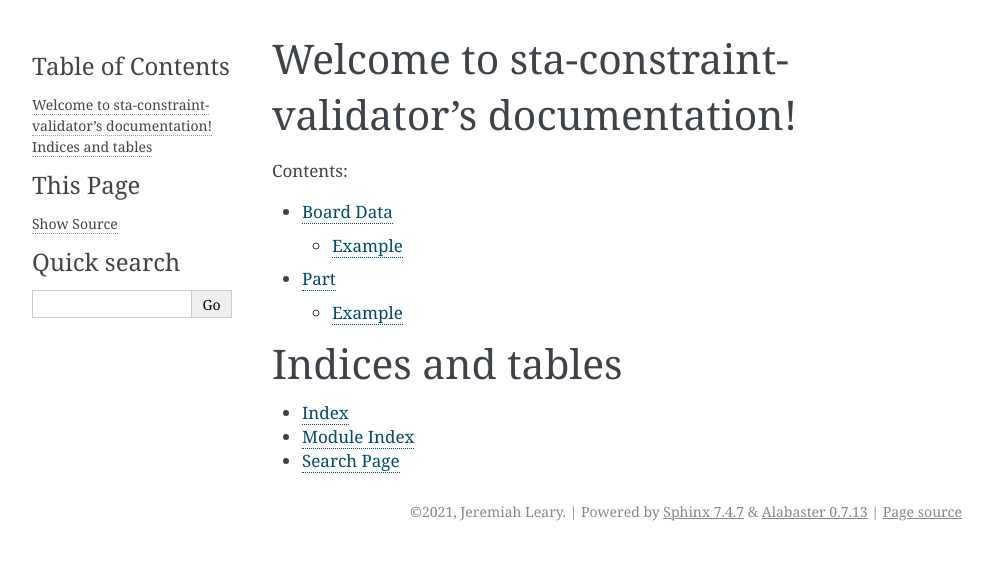
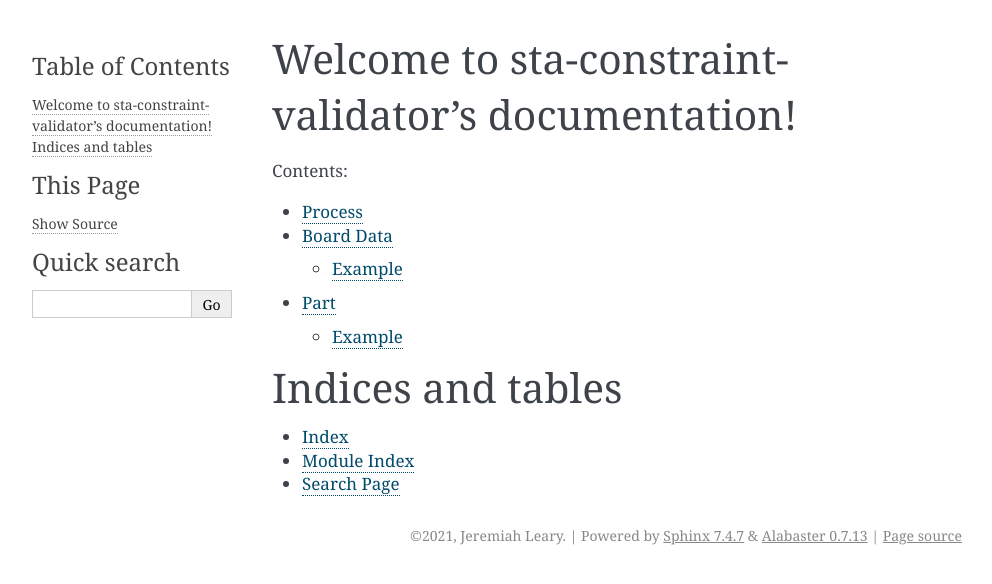
Before and after one commit to jeremiah-c-leary/sta-constraint-validator, a Sphinx documentation site: the page built from docs/source/index.rst, in a window 1280 px wide. Shown: the top 584 px of the page, without its empty margins (148-1140 px from the left). Built offline with Sphinx 7.4.7, drawn with Linux system fonts in a browser that asks for light colours.

Commit message:
Adding process documentation.

```diff
--- a/docs/source/index.rst
+++ b/docs/source/index.rst
@@ -10,6 +10,7 @@
    :maxdepth: 2
    :caption: Contents:
 
+   process
    board_data
    part
 
--- /dev/null
+++ b/docs/source/process.rst
@@ -0,0 +1,4 @@
+Process
+=======
+
+.. image:: img/process.svg
```
Also changed, not shown: docs/source/img/process.svg (added).
